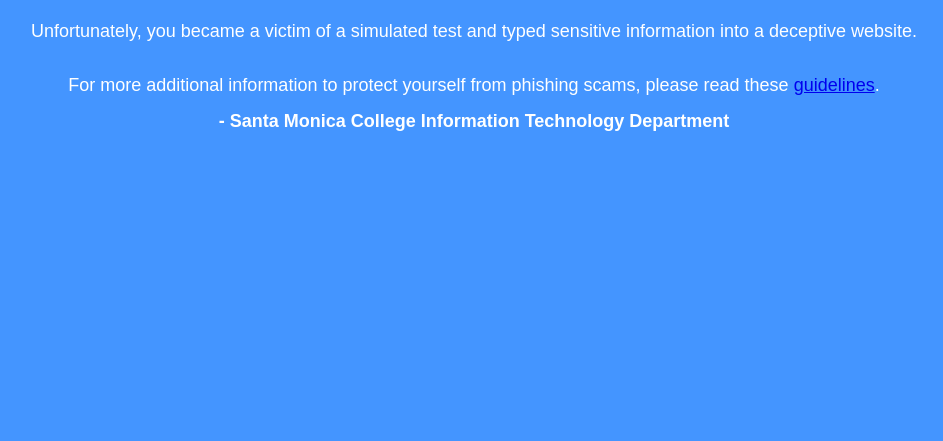
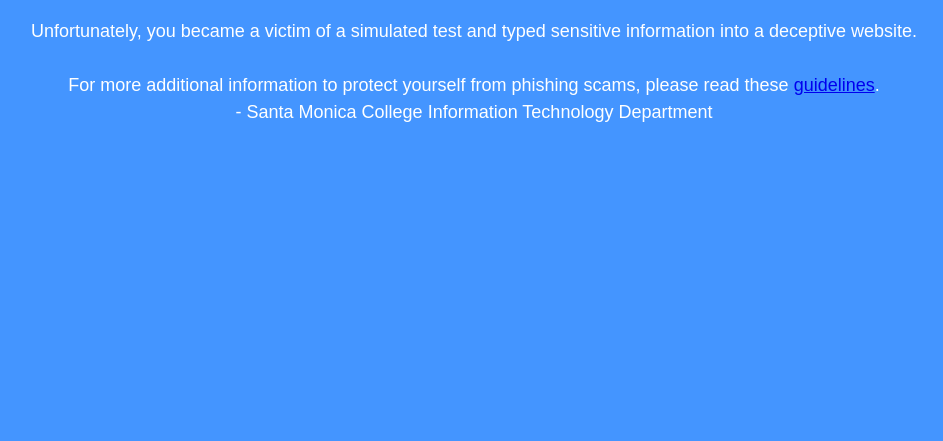
Before and after one commit to ccctc-infosec/ccctc-infosec.github.io, a plain HTML site: page index.html in a window 1280 px wide. Shown: the part 359-800 px from the top of the page, without its empty margins (166-1109 px from the left). Drawn offline with nearby package versions, Linux system fonts and the light colour scheme; a script that the page names is missing.

Commit message:
Changed font weight

```diff
--- a/index.html
+++ b/index.html
@@ -19,7 +19,7 @@
   <section id="hero-layout" data-w-id="390c9858-96a6-4cd4-2c95-514dacddc4e3" style="opacity:0" class="section hero"><img src="images/phishing.svg" loading="lazy" width="200" height="200" alt="" class="image">
     <h1 class="heading">You Have Been Phished</h1>
     <div class="w-container">
-      <div class="text-block-2"><br>Unfortunately, you became a victim of a simulated test and typed sensitive information into a deceptive website.<br><br>For more additional information to protect yourself from phishing scams, please read these <a href="https://us-cert.cisa.gov/ncas/tips/ST04-014" target="_blank"> guidelines</a>.<br><h4>- Santa Monica College Information Technology Department</h4></div>
+      <div class="text-block-2"><br>Unfortunately, you became a victim of a simulated test and typed sensitive information into a deceptive website.<br><br>For more additional information to protect yourself from phishing scams, please read these <a href="https://us-cert.cisa.gov/ncas/tips/ST04-014" target="_blank"> guidelines</a>.<br>- Santa Monica College Information Technology Department</div>
     </div>
   </section>
   <div class="w-embed">
```
